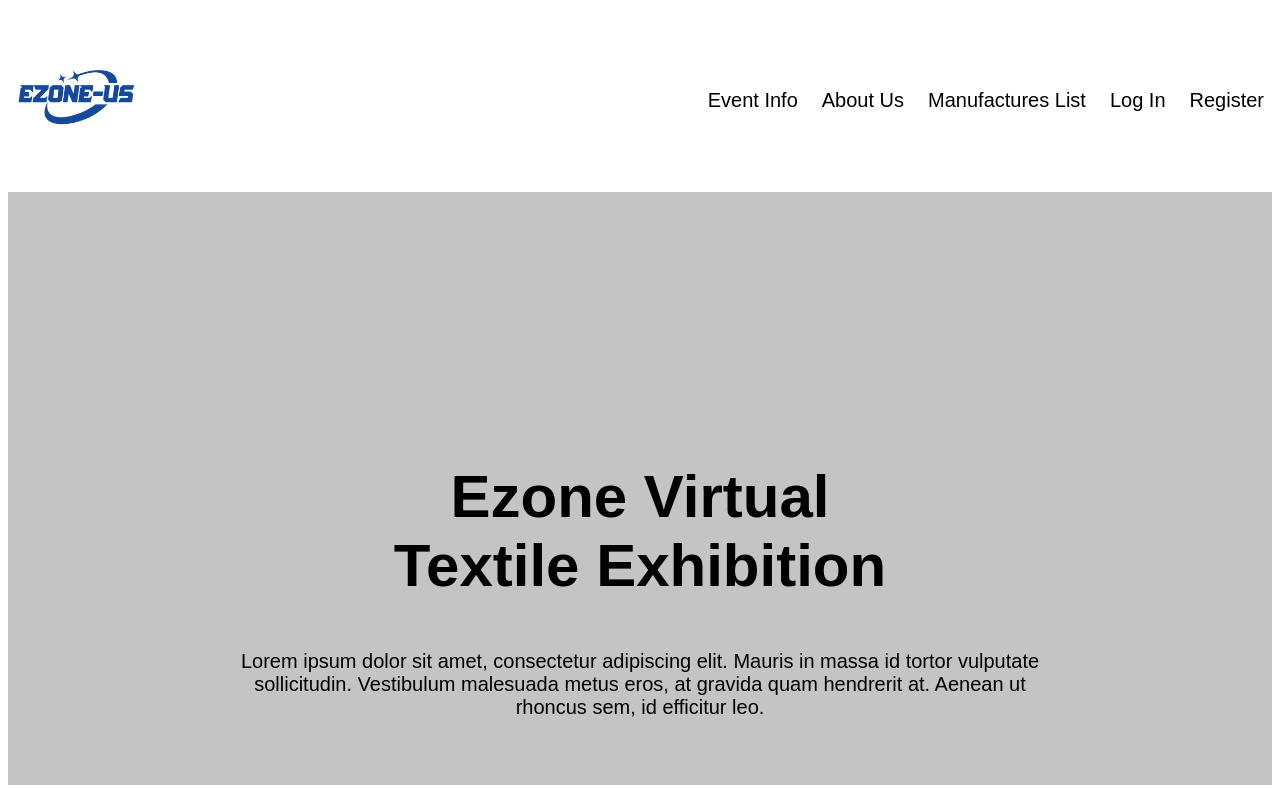
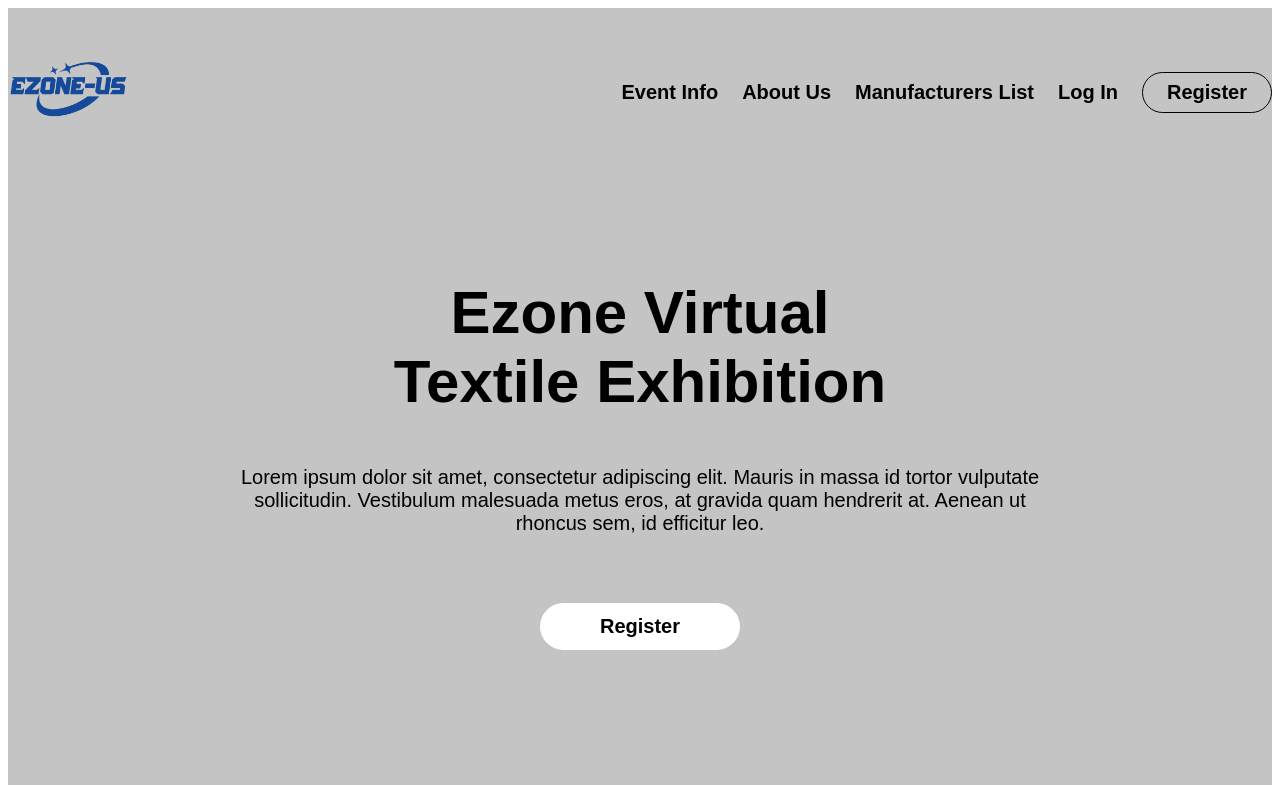
Before and after one commit to da-022412/ezone-fashion, a Next.js app: page / in a window 1280 px wide. Shown: the top 785 px of the page. Built offline with nearby package versions, Linux system fonts and the light colour scheme; a web font is replaced by a local one.

Commit message:
Format files

```diff
--- a/components/Layout.js
+++ b/components/Layout.js
@@ -1,5 +1,5 @@
 import { Fragment } from 'react';
-import Head from 'next/head'
+import Head from 'next/head';
 
 import Footer from './Layout/Footer';
 import Header from './Layout/Header';
@@ -17,8 +17,8 @@ const links = [
     },
     {
         id: 2,
-        title: 'Manufactures List',
-        slug: '#manufactures-list',
+        title: 'Manufacturers List',
+        slug: '#manufacturers-list',
     },
     {
         id: 3,
@@ -37,14 +37,12 @@ const Layout = ({ children }) => {
         <>
             <Head>
                 <title>E-Zone US</title>
-                <meta name="description" content="E-Zone US" />
-                <link rel="icon" href="/favicon.ico" />
+                <meta name='description' content='E-Zone US' />
+                <link rel='icon' href='/favicon.ico' />
             </Head>
-            <Header
-                links={links}
-            />
+            <Header links={links} />
             <Fragment>{children}</Fragment>
-            <Footer/>
+            <Footer />
         </>
     );
 };
--- a/components/Layout/Footer.js
+++ b/components/Layout/Footer.js
@@ -4,10 +4,7 @@ import footerStyles from '../../styles/Footer.module.scss';
 // Parts
 
 const Footer = () => {
-    return (
-        <footer className='footer'>
-        </footer>
-    );
+    return <footer className='footer'></footer>;
 };
 
 export default Footer;
--- a/components/Layout/Header.js
+++ b/components/Layout/Header.js
@@ -13,11 +13,7 @@ const Header = ({ links }) => {
                 <div className={headerStyles.logo}>
                     <Link href='/'>
                         <a>
-                            <Image
-                                src={Logo}
-                                width={120}
-                                height={60}
-                            />
+                            <Image src={Logo} width={120} height={60} />
                         </a>
                     </Link>
                 </div>
--- a/components/Layout/Nav.js
+++ b/components/Layout/Nav.js
@@ -8,14 +8,12 @@ const Nav = ({ links }) => {
             {links.map((x) => (
                 <div className={`${navStyles['link-container']}`}>
                     <Link href={x.slug} key={x.id}>
-                    <a className={`${navStyles['link-text']}`}>
-                        {x.title}
-                    </a>
+                        <a className={`${navStyles['link-text']}`}>{x.title}</a>
                     </Link>
                 </div>
             ))}
         </nav>
     );
-}
+};
 
 export default Nav;
--- a/pages/index.js
+++ b/pages/index.js
@@ -1,9 +1,11 @@
 import Hero from '../components/Hero';
+import Information from '../components/Information';
 
 export default function Home() {
-  return (
-    <main>
-      <Hero />
-    </main>
-  )
+    return (
+        <main>
+            <Hero />
+            <Information />
+        </main>
+    );
 }
--- a/styles/Header.module.scss
+++ b/styles/Header.module.scss
@@ -1,4 +1,11 @@
 @import 'partials/partials';
+
+.header {
+    left: 0;
+    position: absolute;
+    top: 0;
+    width: 100%;
+}
 
 .header-container {
     align-items: center;
--- a/styles/Hero.module.scss
+++ b/styles/Hero.module.scss
@@ -7,7 +7,7 @@
 
 .hero-container {
     margin: auto;
-    max-width: 996px;
+    max-width: $container-width;
 }
 
 .title-container,
--- a/styles/Nav.module.scss
+++ b/styles/Nav.module.scss
@@ -11,6 +11,10 @@
     margin: 0 toRem(12);
 
     &:last-child {
+        border: 1px solid #000;
+        border-radius: 100px;
+        box-sizing: border-box;
         margin: 0 0 0 toRem(12);
+        padding: toRem(8) toRem(24);
     }
 }
--- a/styles/partials/_fonts.scss
+++ b/styles/partials/_fonts.scss
@@ -48,13 +48,14 @@
 }
 
 .heading-5,
-.body-text,
-.link-text {
+.body-text {
     font-size: toRem(20);
     font-weight: 400;
 }
 
 .link-text {
     color: inherit;
+    font-size: toRem(20);
+    font-weight: 600;
     text-decoration: none;
 }
--- a/styles/partials/_variables.scss
+++ b/styles/partials/_variables.scss
@@ -1 +1,2 @@
+$container-width: 996px;
 $site-width: 1340px;
```
Also changed, not shown: pages/_app.js (line endings or trailing spaces). Lines whose indentation alone changed are shown as unchanged.
